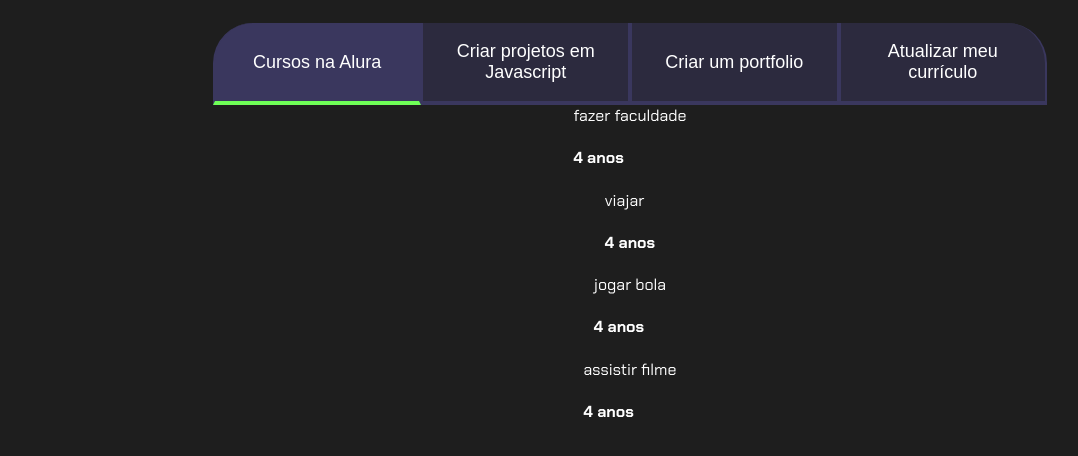
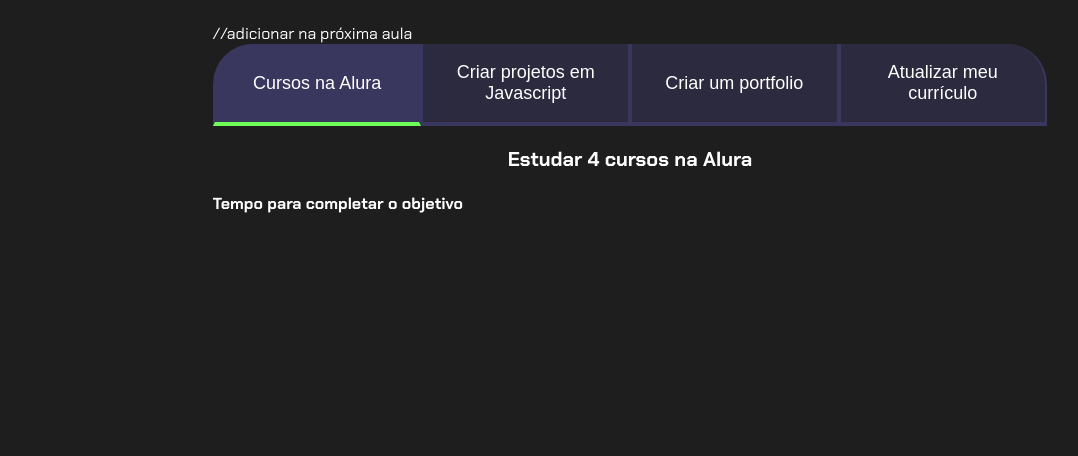
Before and after one commit to LeoFineze/leo.fineze, a plain HTML site: page index.html in a window 1280 px wide. Shown: the part 80-536 px from the top of the page, without its empty margins (10-1088 px from the left). Drawn offline with Linux system fonts and the light colour scheme.

Commit message:
Update index.html

```diff
--- a/index.html
+++ b/index.html
@@ -1,41 +1,40 @@
 <!DOCTYPE html>
 <html lang="pt-br">
-
 <head>
     <meta charset="UTF-8">
     <meta name="viewport" content="width=device-width, initial-scale=1.0">
     <title>Meus objetivos do ano</title>
     <link rel="stylesheet" href="style.css">
 </head>
-
 <body>
     <section class="conteudo-principal">
         <h2 class="titulo-principal">Meus Objetivos do ano<span>_</span></h2>
+        <div class="conteudo"> //adicionar na próxima aula
         <div class="botoes">
             <button class="botao ativo">Cursos na Alura</button>
             <button class="botao">Criar projetos em Javascript</button>
             <button class="botao">Criar um portfolio</button>
             <button class="botao">Atualizar meu currículo</button>
         </div>
-        <div class="aba-conteudo ativo"
-            <h3 class="aba-conteudo-titulo-principal">fazer faculdade</h3>
-            <h4 class="aba-conteudo-titulo-secundario">4 anos</h4>
+        <div class="abas-textos">
+            <div class="aba-conteudo ativo">
+                <h3 class="aba-conteudo-titulo-principal">Estudar 4 cursos na Alura</h3>
+                <h4 class="aba-conteudo-titulo-secundario">Tempo para completar o objetivo</h4>
+            </div>
+            <div class="aba-conteudo">
+                <h3 class="aba-conteudo-titulo-principal">Criar 5 projetos em Javascript</h3>
+                <h4 class="aba-conteudo-titulo-secundario">Tempo para completar o objetivo</h4>
+            </div>
+            <div class="aba-conteudo">
+                <h3 class="aba-conteudo-titulo-principal">Criar um portfolio com os meus 3 melhores projetos</h3>
+                <h4 class="aba-conteudo-titulo-secundario">Tempo para completar o objetivo</h4>
+            </div>
+            <div class="aba-conteudo">
+                <h3 class="aba-conteudo-titulo-principal">Atualizar meu curriculo com os certificados da Alura</h3>
+                <h4 class="aba-conteudo-titulo-secundario">Tempo para completar o objetivo</h4>
+            </div>
         </div>
-        <div class="aba-conteudo ativo"
-            <h3 class="aba-conteudo-titulo-principal">viajar</h3>
-        <h4 class="aba-conteudo-titulo-secundario">4 anos</h4>
-        </div>
-        <div class="aba-conteudo ativo"
-            <h3 class="aba-conteudo-titulo-principal">jogar bola</h3>
-        <h4 class="aba-conteudo-titulo-secundario">4 anos</h4>
-        </div>
-        <div class="aba-conteudo ativo"
-            <h3 class="aba-conteudo-titulo-principal">assistir filme</h3>
-        <h4 class="aba-conteudo-titulo-secundario">4 anos</h4>
-        </div>
-        </div>
-        </div>
-
+    </div>
     </section>
     <script src="main.js"></script>
 </body>
```
